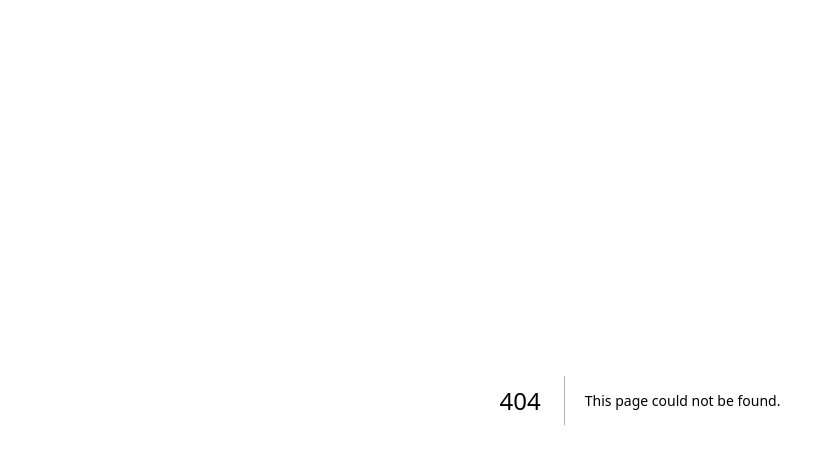
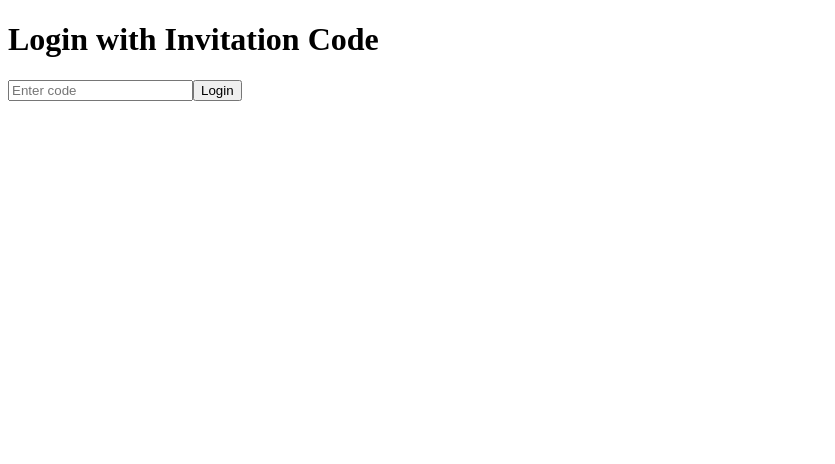
Before and after one commit to goodnessmercy027-jpg/creaktak---frontend, a Next.js app: page /login in a window 1280 px wide. Before the commit this address had no page. Shown: the top 464 px of the page, without its empty margins (0-835 px from the left). Built offline with nearby package versions, Linux system fonts and the light colour scheme; no server answers.

Commit message:
Create login.js

```diff
--- /dev/null
+++ b/pages/login.js
@@ -0,0 +1,48 @@
+import { useState } from 'react'
+import { supabase } from '../supabase/client'
+import { useRouter } from 'next/router'
+
+export default function Login() {
+  const [code, setCode] = useState('')
+  const [error, setError] = useState('')
+  const router = useRouter()
+
+  const handleLogin = async () => {
+    setError('')
+    // Check if code exists and unused
+    const { data, error } = await supabase
+      .from('tester_invite_codes')
+      .select('*')
+      .eq('code', code)
+      .eq('used', false)
+      .single()
+
+    if (error || !data) {
+      setError('Invalid or used code')
+      return
+    }
+
+    // Mark code as used (optional if single-use)
+    await supabase
+      .from('tester_invite_codes')
+      .update({ used: true })
+      .eq('code', code)
+
+    // Redirect to dashboard
+    router.push('/dashboard')
+  }
+
+  return (
+    <div className="login-container">
+      <h1>Login with Invitation Code</h1>
+      <input
+        type="text"
+        placeholder="Enter code"
+        value={code}
+        onChange={(e) => setCode(e.target.value)}
+      />
+      <button onClick={handleLogin}>Login</button>
+      {error && <p style={{color:'red'}}>{error}</p>}
+    </div>
+  )
+}
```
